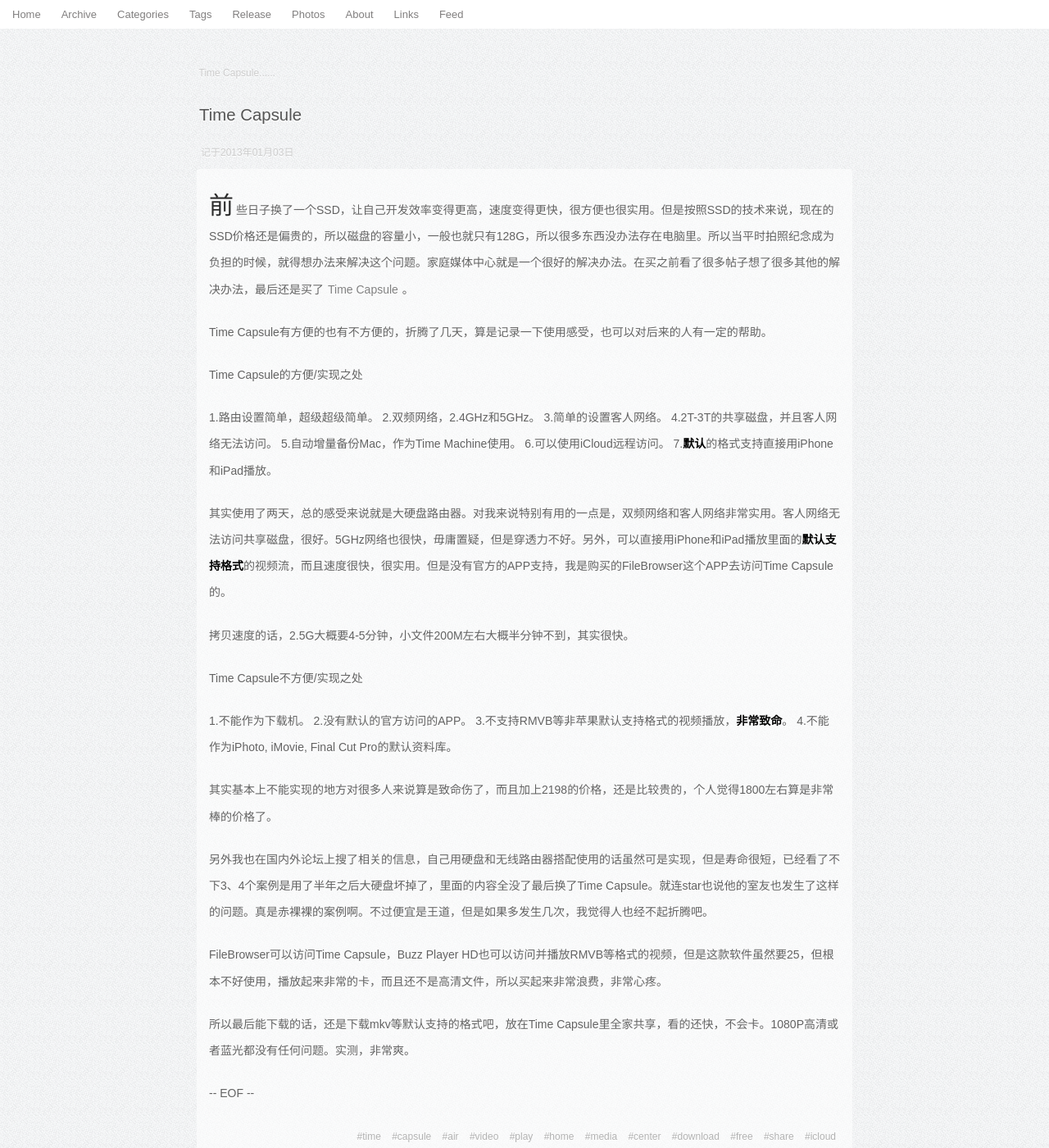
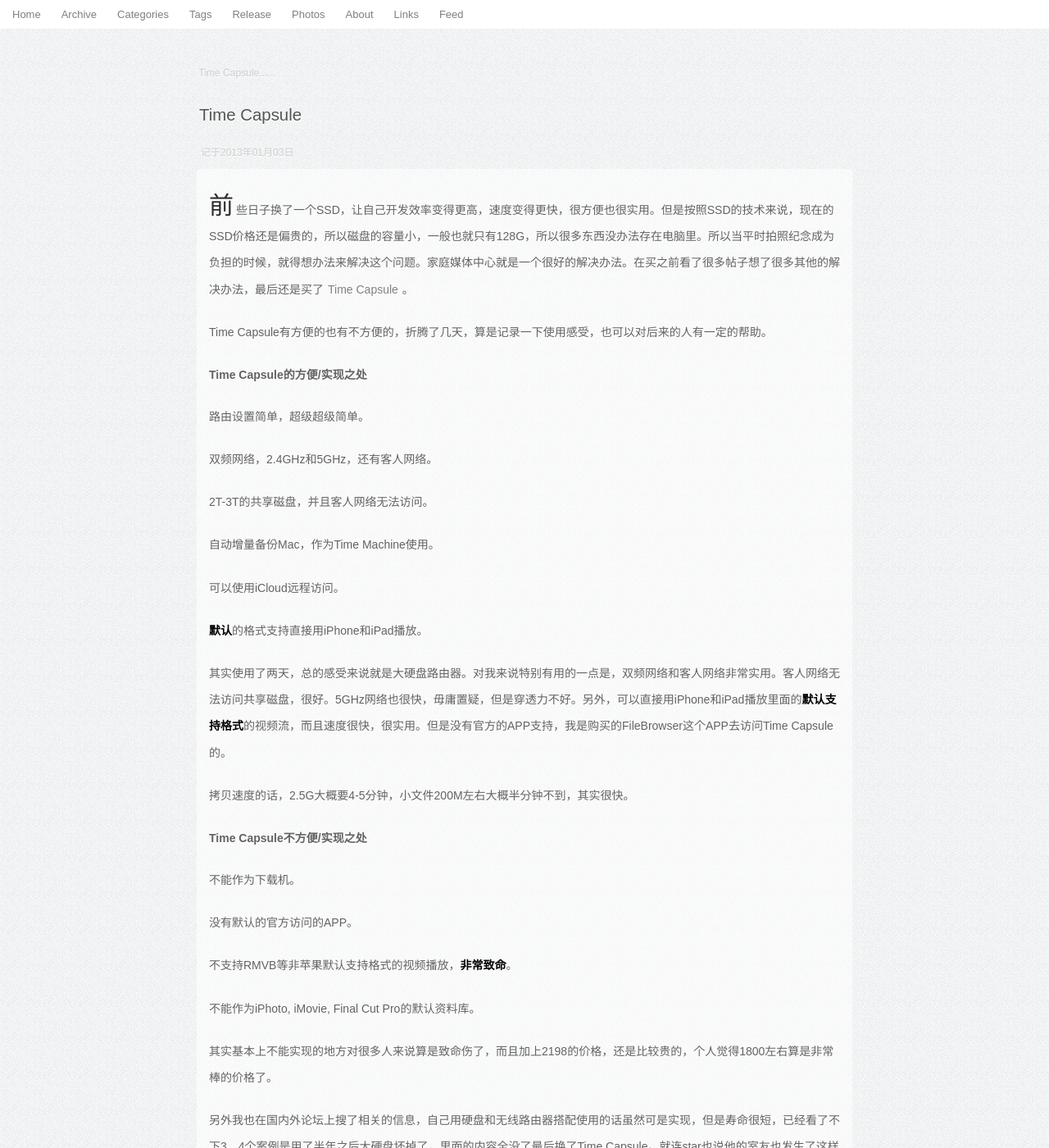
Before and after one commit to zwitzwit/guojing.github.com, a Jekyll site: the page built from _posts/share/2013-1-3-time-capsule-review.md, in a window 1280 px wide and 1400 px high. Shown: the whole window at 82% size. Built offline with Jekyll 4.4.1, drawn with Linux system fonts in a browser that asks for light colours; Markdown is read by kramdown in place of the engine named in the settings.

Commit message:
change style

```diff
--- a/_posts/share/2013-1-3-time-capsule-review.md
+++ b/_posts/share/2013-1-3-time-capsule-review.md
@@ -9,26 +9,33 @@
 
 Time Capsule有方便的也有不方便的，折腾了几天，算是记录一下使用感受，也可以对后来的人有一定的帮助。
 
-Time Capsule的方便/实现之处
+#### Time Capsule的方便/实现之处 ####
 
-1.路由设置简单，超级超级简单。
-2.双频网络，2.4GHz和5GHz。
-3.简单的设置客人网络。
-4.2T-3T的共享磁盘，并且客人网络无法访问。
-5.自动增量备份Mac，作为Time Machine使用。
-6.可以使用iCloud远程访问。
-7.**默认**的格式支持直接用iPhone和iPad播放。
+路由设置简单，超级超级简单。
+
+双频网络，2.4GHz和5GHz，还有客人网络。
+
+2T-3T的共享磁盘，并且客人网络无法访问。
+
+自动增量备份Mac，作为Time Machine使用。
+
+可以使用iCloud远程访问。
+
+**默认**的格式支持直接用iPhone和iPad播放。
 
 其实使用了两天，总的感受来说就是大硬盘路由器。对我来说特别有用的一点是，双频网络和客人网络非常实用。客人网络无法访问共享磁盘，很好。5GHz网络也很快，毋庸置疑，但是穿透力不好。另外，可以直接用iPhone和iPad播放里面的**默认支持格式**的视频流，而且速度很快，很实用。但是没有官方的APP支持，我是购买的FileBrowser这个APP去访问Time Capsule的。
 
 拷贝速度的话，2.5G大概要4-5分钟，小文件200M左右大概半分钟不到，其实很快。
 
-Time Capsule不方便/实现之处
+#### Time Capsule不方便/实现之处 ####
 
-1.不能作为下载机。
-2.没有默认的官方访问的APP。
-3.不支持RMVB等非苹果默认支持格式的视频播放，**非常致命**。
-4.不能作为iPhoto, iMovie, Final Cut Pro的默认资料库。
+不能作为下载机。
+
+没有默认的官方访问的APP。
+
+不支持RMVB等非苹果默认支持格式的视频播放，**非常致命**。
+
+不能作为iPhoto, iMovie, Final Cut Pro的默认资料库。
 
 其实基本上不能实现的地方对很多人来说算是致命伤了，而且加上2198的价格，还是比较贵的，个人觉得1800左右算是非常棒的价格了。
 
```
